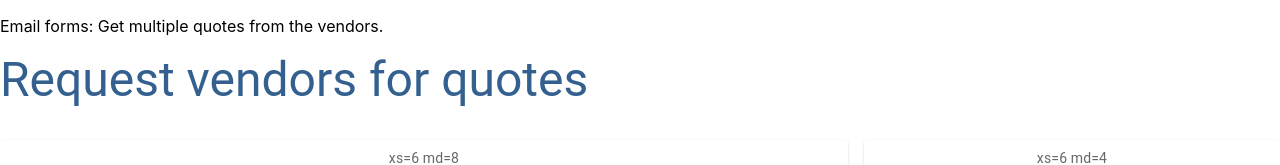
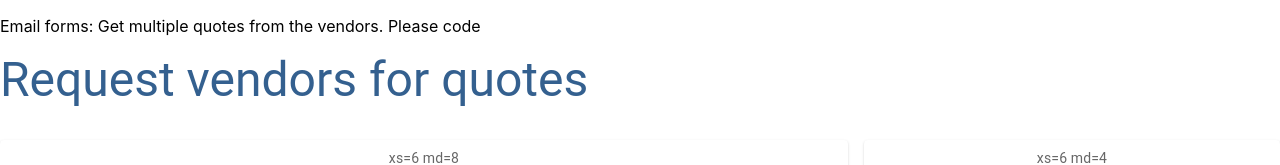
Before and after one commit to macosta2015/MaintenanceQuotes, a React (Create React App) app in the folder email_quotes/: page / in a window 1280 px wide. Shown: the top 165 px of the page. Built offline with nearby package versions, Linux system fonts and the light colour scheme.

Commit message:
Update App.js

```diff
--- a/email_quotes/src/App.js
+++ b/email_quotes/src/App.js
@@ -3,7 +3,7 @@ function App() {
     <div className="App">
       <header className="App-header">
         <p>
-          Email forms: Get multiple quotes from the vendors.
+          Email forms: Get multiple quotes from the vendors. Please code
         </p>
       </header>
     </div>
```
